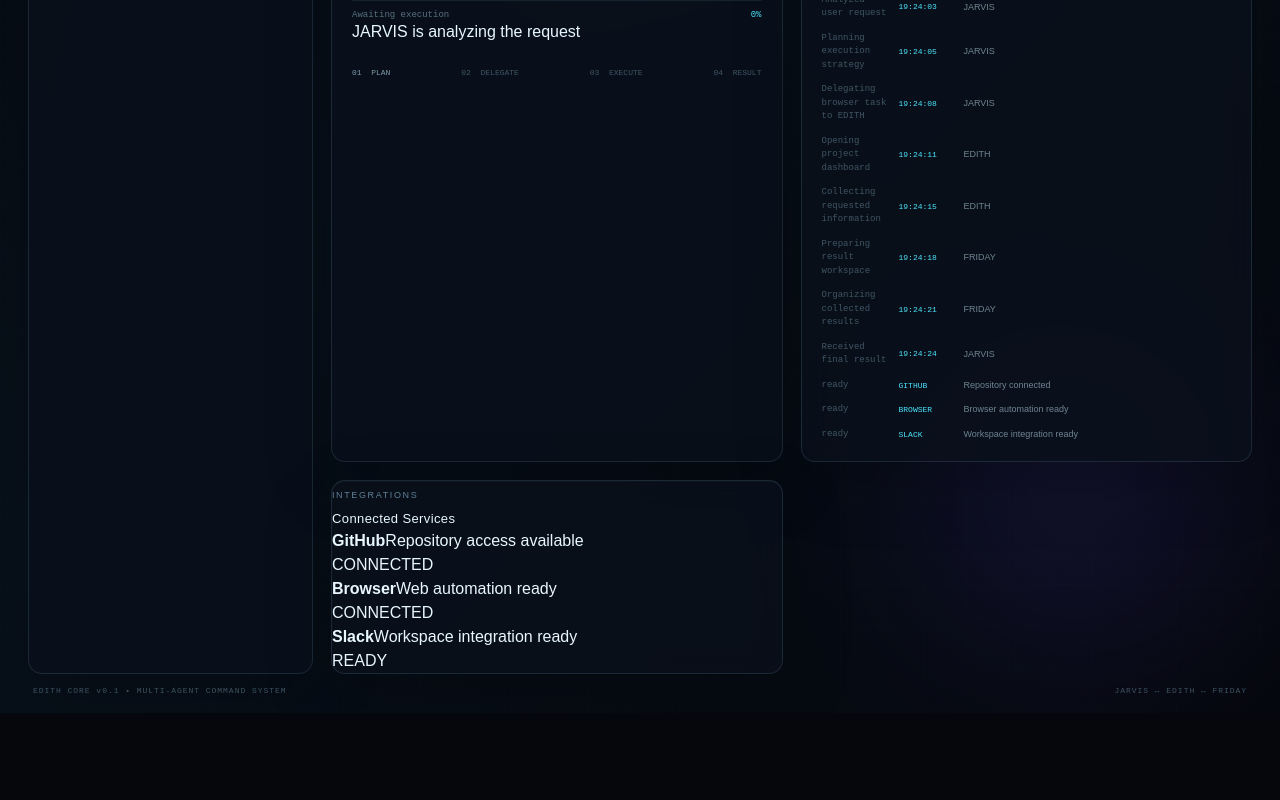
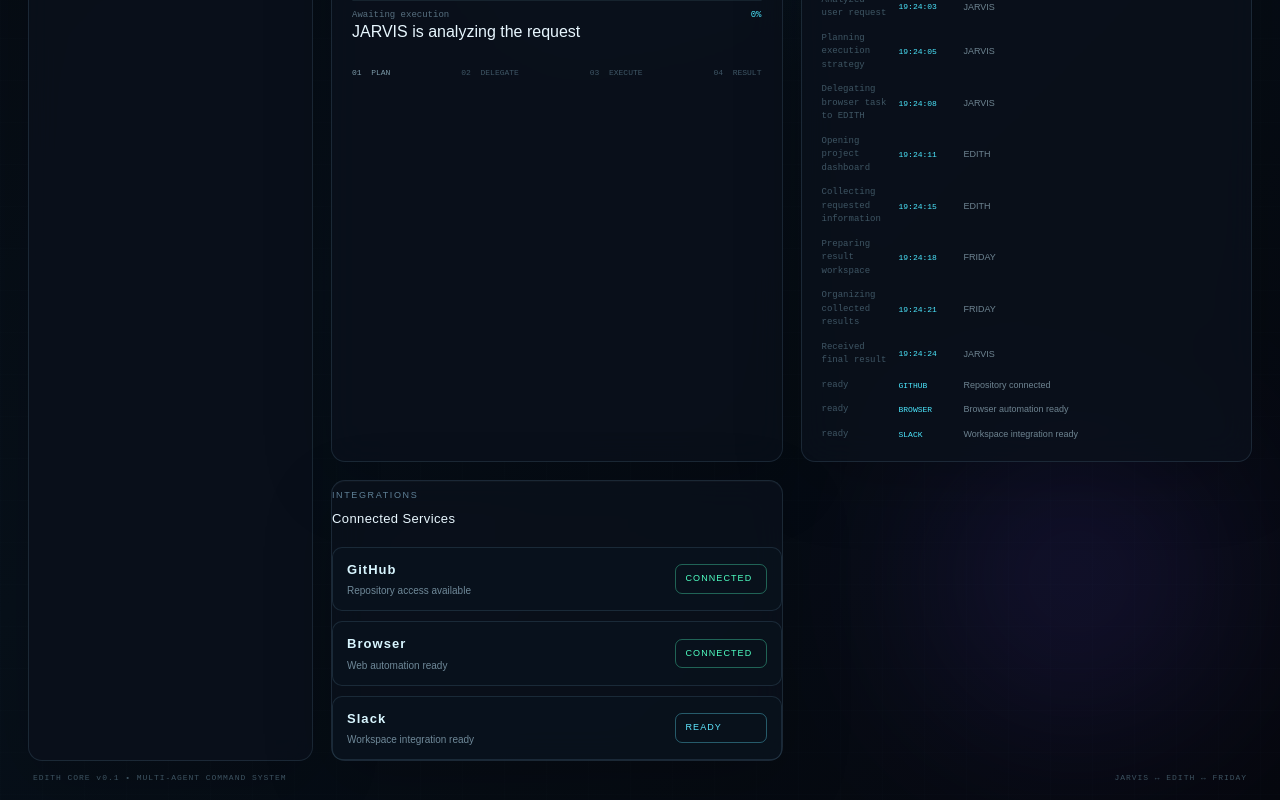
Before and after one commit to Prempujara/edith, a Next.js app in the folder apps/frontend/: page / in a window 1280 px wide. Shown: the part 844-1644 px from the top of the page. Before the commit the page ends 1557 px from the top, so only its background shows below. Built offline with nearby package versions, Linux system fonts and the light colour scheme; no server answers.

Commit message:
fix(frontend): polish integrations panel

```diff
--- a/apps/frontend/app/globals.css
+++ b/apps/frontend/app/globals.css
@@ -774,3 +774,77 @@ button {
     border-radius: 16px;
   }
 }
+.integrations-panel {
+  min-height: 220px;
+}
+
+.integration-list {
+  display: flex;
+  flex-direction: column;
+  gap: 10px;
+  margin-top: 18px;
+}
+
+.integration-item {
+  display: flex;
+  align-items: center;
+  justify-content: space-between;
+  gap: 20px;
+  padding: 12px 14px;
+  border: 1px solid var(--border);
+  border-radius: 10px;
+  background: rgba(10, 20, 31, 0.45);
+}
+
+.integration-info {
+  display: flex;
+  flex-direction: column;
+  gap: 4px;
+}
+
+.integration-info strong {
+  color: #d8f6ff;
+  font-size: 13px;
+  letter-spacing: 0.08em;
+}
+
+.integration-info span {
+  color: #6f8999;
+  font-size: 10px;
+}
+
+.integration-status {
+  min-width: 92px;
+  padding: 7px 10px;
+  border: 1px solid var(--border);
+  border-radius: 7px;
+  background: transparent;
+  color: #5ee7ff;
+  font-size: 9px;
+  letter-spacing: 0.12em;
+  cursor: pointer;
+}
+
+.integration-status.connected {
+  border-color: rgba(79, 255, 195, 0.35);
+  color: #4fffc3;
+}
+
+.integration-status.ready {
+  border-color: rgba(94, 231, 255, 0.35);
+  color: #5ee7ff;
+}
+
+.integration-status:hover {
+  background: rgba(94, 231, 255, 0.08);
+}
+
+.integration-permission {
+  margin-top: 12px;
+  padding: 9px 12px;
+  border: 1px solid rgba(94, 231, 255, 0.25);
+  border-radius: 8px;
+  color: #8faab9;
+  font-size: 10px;
+  letter-spacing: 0.08em;
+}
```
